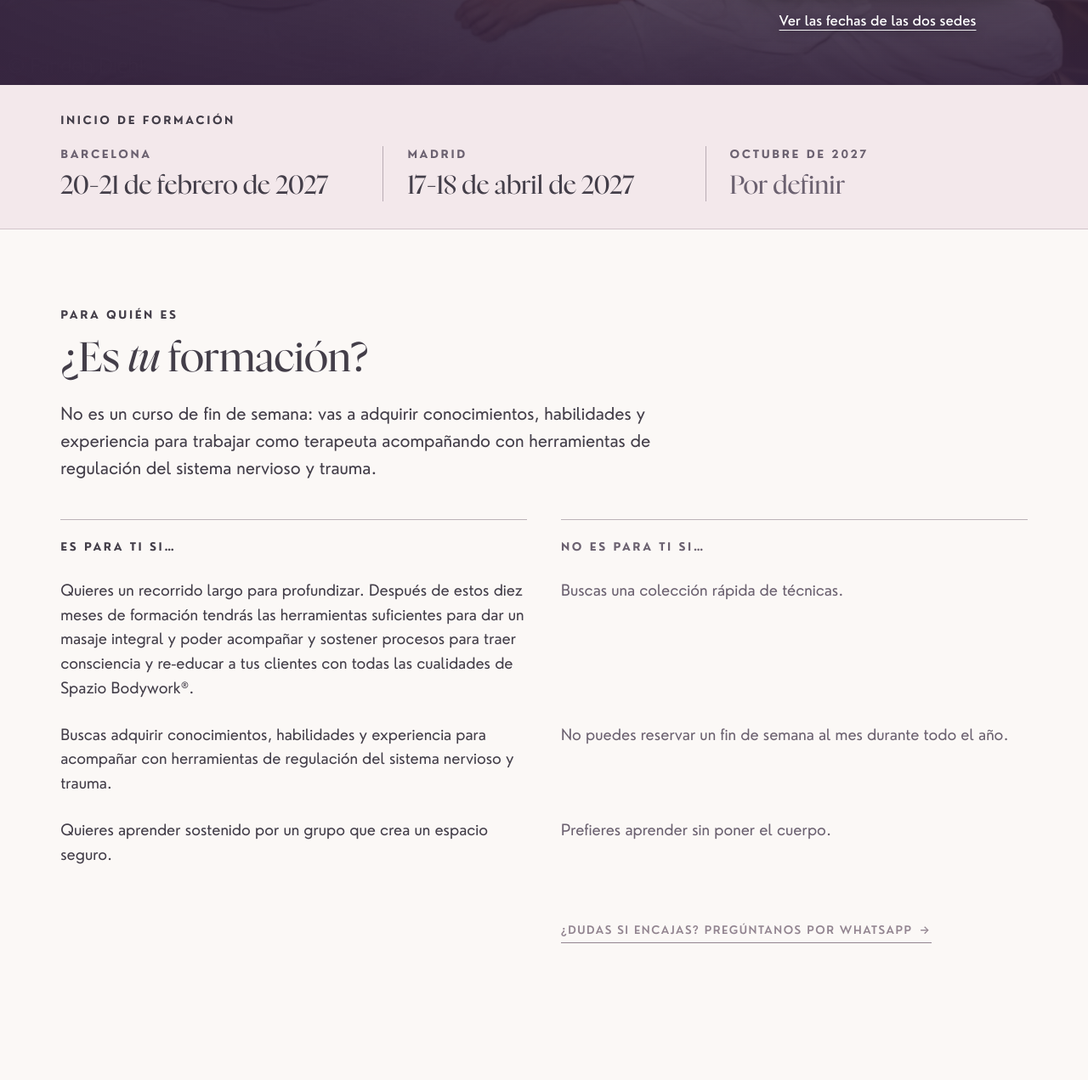
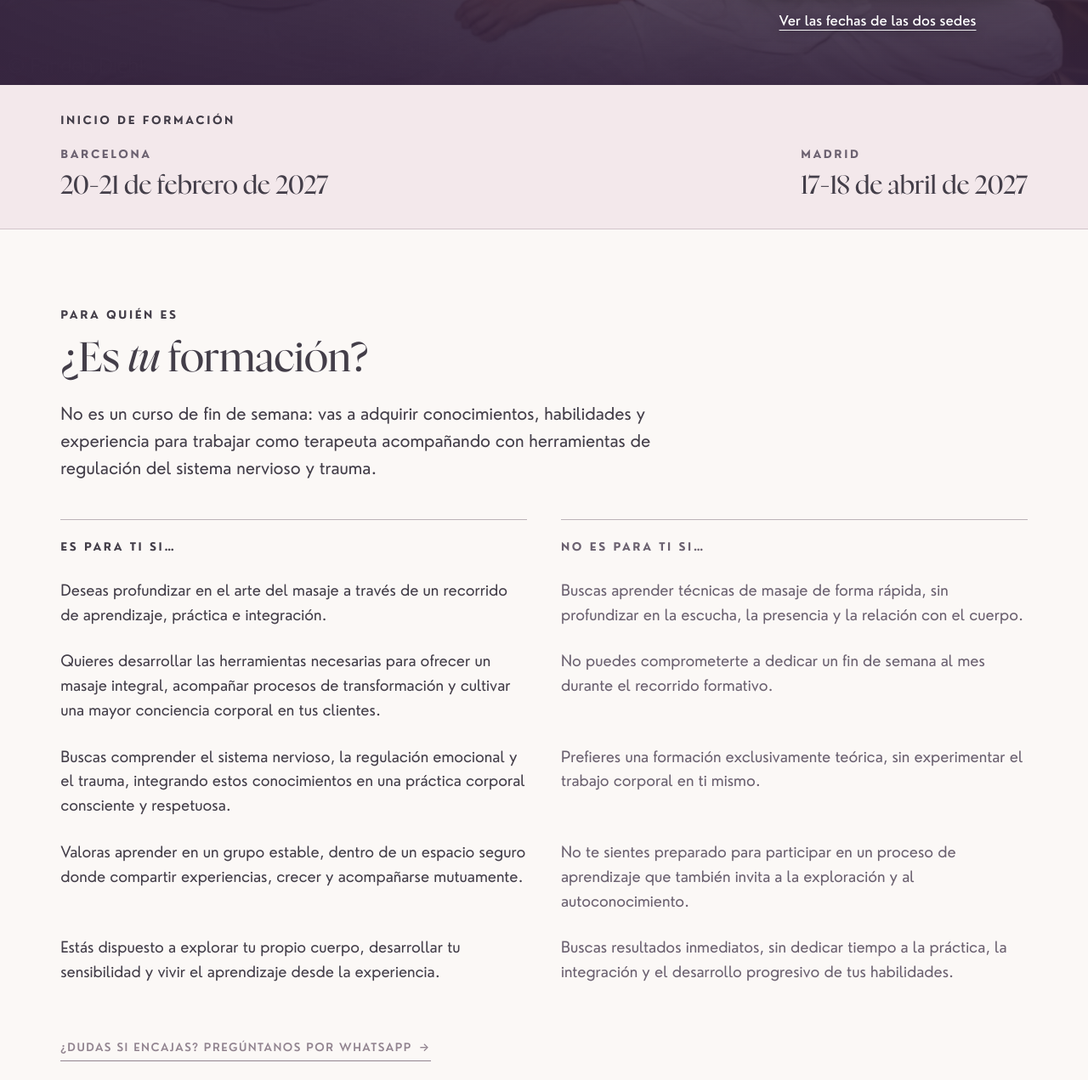
Before and after one commit to WeavesDV/spazio-landings, a plain HTML site: page formacion-anual/index.html in a window 1280 px wide. Shown: the part 700-1971 px from the top of the page at 85% size. Drawn offline with Linux system fonts and the light colour scheme.

Commit message:
Formacion Anual: franja de inicio en dos sedes ancladas, lista de es-para-ti reescrita (5+5) y enlace de dudas como cierre del bloque

```diff
--- a/formacion-anual/anual.css
+++ b/formacion-anual/anual.css
@@ -161,7 +161,7 @@ section.reserva-sec { background: var(--paper); padding-block: var(--sect-md); }
    WhatsApp sigue en el pie y en la reserva: aquí se oculta. */
 .hero-data .wrap { display: grid; gap: 24px var(--gap); padding-block: 32px; }
 .hero-data p { margin: 0; font-size: var(--fs-small); line-height: 1.5; color: var(--text); }
-.hero-data p:nth-child(n+5) { display: none; }
+.hero-data p:nth-child(n+4) { display: none; }
 .hero-data em { color: var(--muted); font-style: normal; }
 .hero-data .hd-fecha { display: block; font-family: var(--serif); font-weight: 400; font-size: 1.875rem; line-height: 1.2; letter-spacing: -.005em; }
 .hero-data .hd-pend { color: var(--muted); }
@@ -174,21 +174,21 @@ section.reserva-sec { background: var(--paper); padding-block: var(--sect-md); }
   .hd-k { margin-bottom: 6px; }
 }
 @media (min-width: 761px) and (max-width: 999px) {
-  .hero-data .wrap { grid-template-columns: repeat(3, minmax(0, 1fr)); column-gap: 0; row-gap: 16px; }
+  .hero-data .wrap { grid-template-columns: repeat(2, minmax(0, 1fr)); column-gap: 0; row-gap: 16px; }
   .hero-data .hd-rotulo { grid-column: 1 / -1; }
   .hero-data .hd-fecha { font-size: 1.375rem; line-height: 1.2; }
   .hero-data .wrap > p:nth-child(n+2) { padding-inline: 20px; }
   .hero-data .wrap > p:nth-child(2) { padding-left: 0; }
-  .hero-data .wrap > p:nth-child(4) { padding-right: 0; }
+  .hero-data .wrap > p:nth-child(3) { padding-right: 0; }
   .hero-data .wrap > p:nth-child(n+3) { border-left: 1px solid var(--line-strong); }
 }
 @media (min-width: 1000px) {
-  .hero-data .wrap { grid-template-columns: repeat(3, minmax(0, 1fr)); column-gap: 0; row-gap: 20px; }
+  /* Dos datos anclados a los dos bordes de la banda (Barcelona a la izquierda, Madrid a la derecha):
+     el aire queda en el centro, que es lo que se lee como equilibrado. */
+  .hero-data .wrap { grid-template-columns: auto 1fr auto; row-gap: 20px; }
   .hero-data .hd-rotulo { grid-column: 1 / -1; }
-  .hero-data .wrap > p:nth-child(n+2) { padding-inline: 28px; }
-  .hero-data .wrap > p:nth-child(2) { padding-left: 0; }
-  .hero-data .wrap > p:nth-child(4) { padding-right: 0; }
-  .hero-data .wrap > p:nth-child(n+3) { border-left: 1px solid var(--line-strong); }
+  .hero-data .wrap > p:nth-child(2) { grid-column: 1; }
+  .hero-data .wrap > p:nth-child(3) { grid-column: 3; justify-self: end; }
 }
 
 /* Hero en tablet y móvil: foto arriba sin texto encima, decisión debajo en ciruela */
@@ -234,11 +234,11 @@ section.reserva-sec { background: var(--paper); padding-block: var(--sect-md); }
 @media (min-width: 720px) {
   .questions .wrap { grid-template-columns: repeat(12, minmax(0, 1fr)); row-gap: 44px; }
   .questions .split { grid-column: 1 / -1; margin-bottom: 0; }
-  .fit { grid-column: 1 / -1; grid-template-columns: repeat(2, minmax(0, 1fr)); grid-template-rows: auto repeat(3, auto); row-gap: 0; }
-  .fit-col { display: grid; grid-template-rows: subgrid; grid-row: span 4; }
-  .fit-list { display: grid; grid-template-rows: subgrid; grid-row: span 3; }
+  .fit { grid-column: 1 / -1; grid-template-columns: repeat(2, minmax(0, 1fr)); grid-template-rows: auto repeat(5, auto); row-gap: 0; }
+  .fit-col { display: grid; grid-template-rows: subgrid; grid-row: span 6; }
+  .fit-list { display: grid; grid-template-rows: subgrid; grid-row: span 5; }
   .fit-note { grid-column: 1 / 7; align-self: center; }
-  .questions .more { grid-column: 7 / 13; align-self: center; }
+  .questions .more { grid-column: 1 / -1; justify-self: start; align-self: start; }
 }
 
 /* =========================================================================
--- a/formacion-anual/index.html
+++ b/formacion-anual/index.html
@@ -18,7 +18,7 @@
   -->
   <link rel="stylesheet" href="fonts.css?v=45">
   <link rel="stylesheet" href="styles.css?v=47">
-  <link rel="stylesheet" href="anual.css?v=65">
+  <link rel="stylesheet" href="anual.css?v=70">
 </head>
 <body>
 
@@ -77,7 +77,6 @@
       <p class="hd-rotulo">Inicio de formación</p>
       <p><span class="hd-k">Barcelona</span> <b class="hd-fecha">20-21 de febrero de 2027</b></p>
       <p><span class="hd-k">Madrid</span> <b class="hd-fecha">17-18 de abril de 2027</b></p>
-      <p><span class="hd-k">octubre de 2027</span> <b class="hd-fecha hd-pend">Por definir</b></p>
       <p><a href="https://wa.me/34693059088?text=Hola%2C%20me%20interesa%20la%20Formaci%C3%B3n%20Anual" target="_blank" rel="noopener">WhatsApp · +34 693 059 088</a></p>
     </div>
   </div>
@@ -97,17 +96,21 @@
         <div class="fit-col fit-yes">
           <h3>Es para ti si…</h3>
           <ul class="fit-list">
-            <li>Quieres un recorrido largo para profundizar. Después de estos diez meses de formación tendrás las herramientas suficientes para dar un masaje integral y poder acompañar y sostener procesos para traer consciencia y re-educar a tus clientes con todas las cualidades de Spazio Bodywork®.</li>
-            <li>Buscas adquirir conocimientos, habilidades y experiencia para acompañar con herramientas de regulación del sistema nervioso y trauma.</li>
-            <li>Quieres aprender sostenido por un grupo que crea un espacio seguro.</li>
+            <li>Deseas profundizar en el arte del masaje a través de un recorrido de aprendizaje, práctica e integración.</li>
+            <li>Quieres desarrollar las herramientas necesarias para ofrecer un masaje integral, acompañar procesos de transformación y cultivar una mayor conciencia corporal en tus clientes.</li>
+            <li>Buscas comprender el sistema nervioso, la regulación emocional y el trauma, integrando estos conocimientos en una práctica corporal consciente y respetuosa.</li>
+            <li>Valoras aprender en un grupo estable, dentro de un espacio seguro donde compartir experiencias, crecer y acompañarse mutuamente.</li>
+            <li>Estás dispuesto a explorar tu propio cuerpo, desarrollar tu sensibilidad y vivir el aprendizaje desde la experiencia.</li>
           </ul>
         </div>
         <div class="fit-col fit-no">
           <h3>No es para ti si…</h3>
           <ul class="fit-list">
-            <li>Buscas una colección rápida de técnicas.</li>
-            <li>No puedes reservar un fin de semana al mes durante todo el año.</li>
-            <li>Prefieres aprender sin poner el cuerpo.</li>
+            <li>Buscas aprender técnicas de masaje de forma rápida, sin profundizar en la escucha, la presencia y la relación con el cuerpo.</li>
+            <li>No puedes comprometerte a dedicar un fin de semana al mes durante el recorrido formativo.</li>
+            <li>Prefieres una formación exclusivamente teórica, sin experimentar el trabajo corporal en ti mismo.</li>
+            <li>No te sientes preparado para participar en un proceso de aprendizaje que también invita a la exploración y al autoconocimiento.</li>
+            <li>Buscas resultados inmediatos, sin dedicar tiempo a la práctica, la integración y el desarrollo progresivo de tus habilidades.</li>
           </ul>
         </div>
       </div>
```
